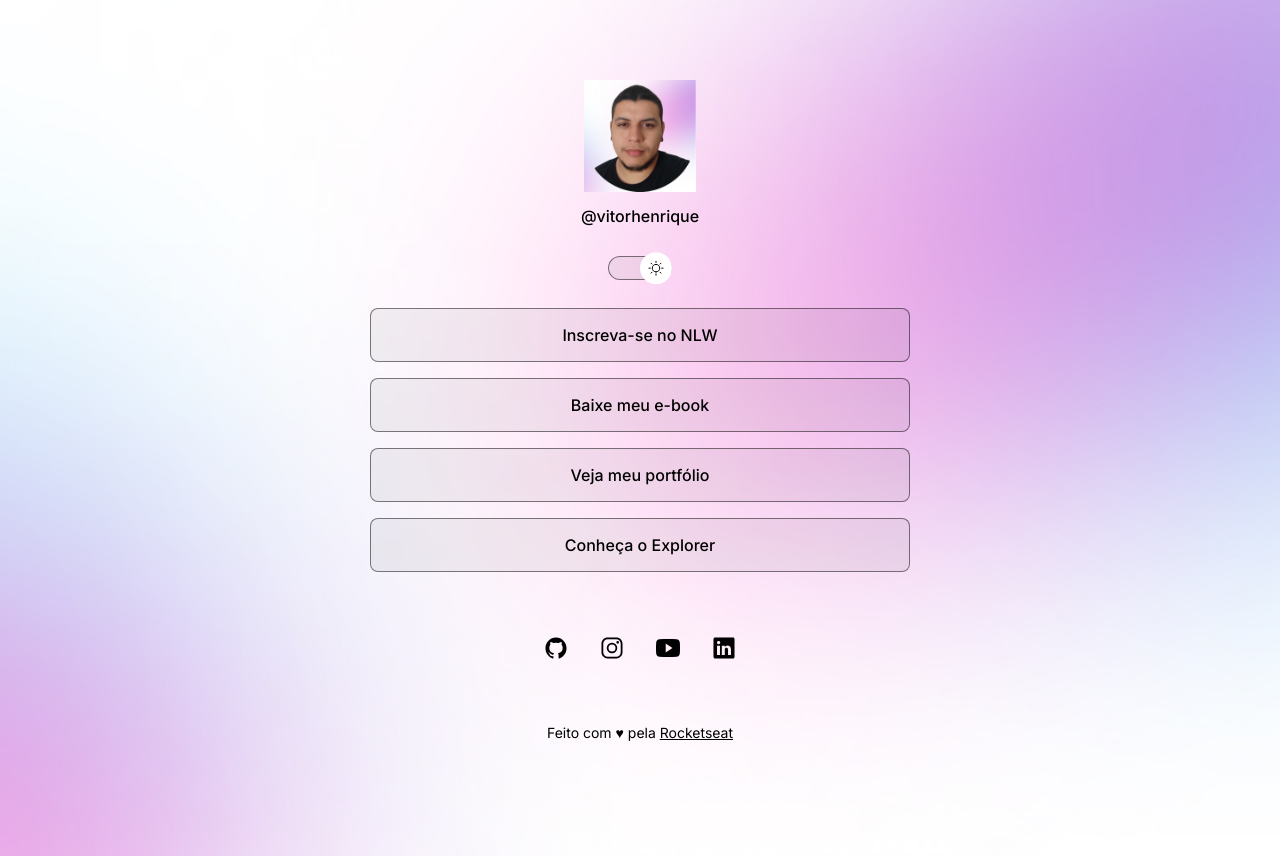
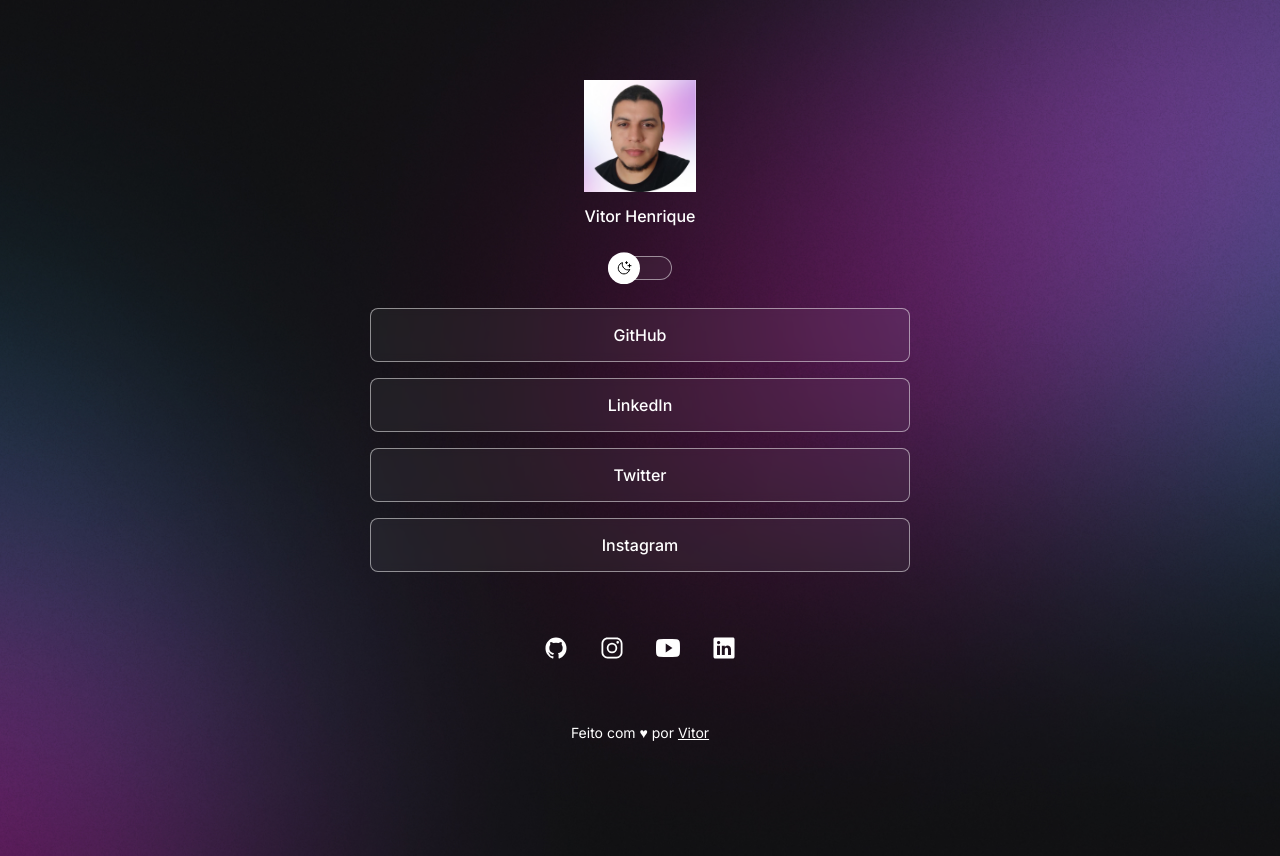
Before and after one commit to vitorhenrique-rgt/devlinks, a plain HTML site: page index.html in a window 1280 px wide. Drawn offline with nearby package versions, Linux system fonts and the light colour scheme.

Commit message:
Add links and social media

```diff
--- a/index.html
+++ b/index.html
@@ -1,5 +1,5 @@
 <!DOCTYPE html>
-<html lang="pt-br" class="light">
+<html lang="pt-br" class="">
   <head>
     <meta charset="UTF-8" />
     <meta http-equiv="X-UA-Compatible" content="IE=edge" />
@@ -17,33 +17,56 @@
     <div id="container">
       <div id="profile">
         <img src="./assets/avatar.png" alt="Imagem do avatar" />
-        <p>@vitorhenrique</p>
+        <p>Vitor Henrique</p>
       </div>
       <div id="switch" onclick="toggleMode()">
         <button></button>
         <span></span>
       </div>
       <ul>
-        <li><a href="" target="_blank">Inscreva-se no NLW</a></li>
-        <li><a href="" target="_blank">Baixe meu e-book</a></li>
-        <li><a href="" target="_blank">Veja meu portfólio</a></li>
-        <li><a href="" target="_blank">Conheça o Explorer</a></li>
+        <li>
+          <a href="https://github.com/vitorhenrique-rgt" target="_blank"
+            >GitHub</a
+          >
+        </li>
+        <li>
+          <a
+            href="https://www.linkedin.com/in/vitor-henrique-da-silva-custodio-18634a107/"
+            target="_blank"
+            >LinkedIn</a
+          >
+        </li>
+        <li>
+          <a href="https://twitter.com/VittorHenrique" target="_blank"
+            >Twitter</a
+          >
+        </li>
+        <li>
+          <a href="https://www.instagram.com/vitorhenrique_rgt/" target="_blank"
+            >Instagram</a
+          >
+        </li>
       </ul>
       <div id="social-links">
-        <a href="https://github.com" target="_blank">
+        <a href="https://github.com/vitorhenrique-rgt" target="_blank">
           <ion-icon name="logo-github"></ion-icon
         ></a>
-        <a href="https://instagram.com" target="_blank"
+        <a href="https://www.instagram.com/vitorhenrique_rgt" target="_blank"
           ><ion-icon name="logo-instagram"></ion-icon
         ></a>
-        <a href="https://youtube.com" target="_blank"
+        <a href="https://youtube.com/@vitorhenrique_rgt" target="_blank"
           ><ion-icon name="logo-youtube"></ion-icon
         ></a>
-        <a href="https://linkedin.com" target="_blank"
+        <a
+          href="https://www.linkedin.com/in/vitor-henrique-da-silva-custodio-18634a107/"
+          target="_blank"
           ><ion-icon name="logo-linkedin"></ion-icon
         ></a>
       </div>
-      <footer>Feito com ♥ pela <a href="#">Rocketseat</a></footer>
+      <footer>
+        Feito com ♥ por
+        <a href="https://www.instagram.com/vitorhenrique_rgt/">Vitor</a>
+      </footer>
     </div>
     <script
       type="module"
```
